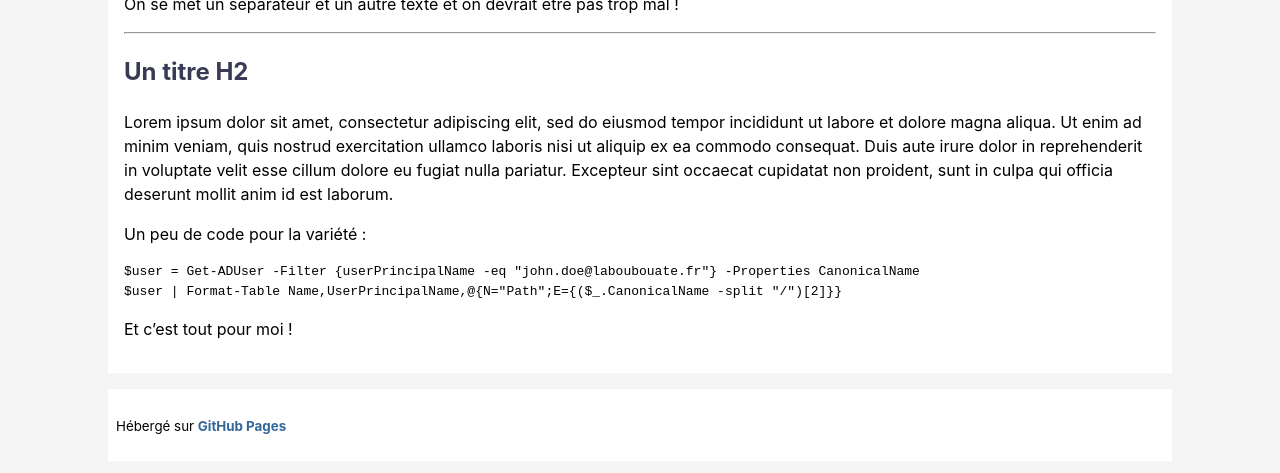
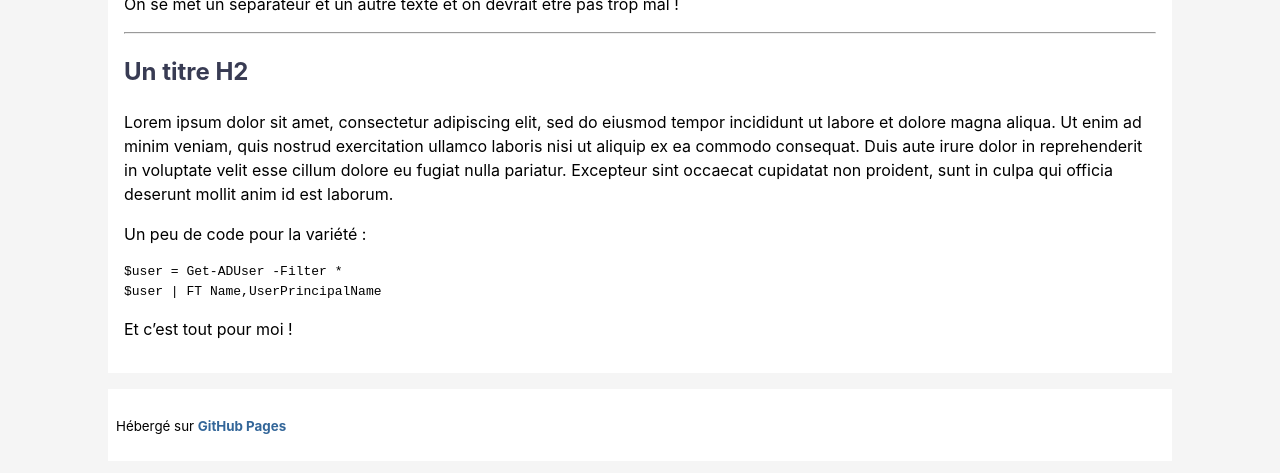
Before and after one commit to leobouard/leobouard.github.io, a Jekyll site: the page built from index.md, in a window 1280 px wide and 900 px high, scrolled down 1732 px, cut to the strip 423-896 px from the top of the window. Built offline with Jekyll 4.4.1, drawn with Linux system fonts in a browser that asks for light colours; our own code applies the rules of GitHub Pages for plain Markdown files.

Commit message:
Update index.md

````diff
--- a/index.md
+++ b/index.md
@@ -50,8 +50,8 @@ Lorem ipsum dolor sit amet, consectetur adipiscing elit, sed do eiusmod tempor i
 Un peu de code pour la variété :
 
 ```powershell
-$user = Get-ADUser -Filter {userPrincipalName -eq "john.doe@laboubouate.fr"} -Properties CanonicalName
-$user | Format-Table Name,UserPrincipalName,@{N="Path";E={($_.CanonicalName -split "/")[2]}}
+$user = Get-ADUser -Filter *
+$user | FT Name,UserPrincipalName
 ```
 
 Et c'est tout pour moi !
````
